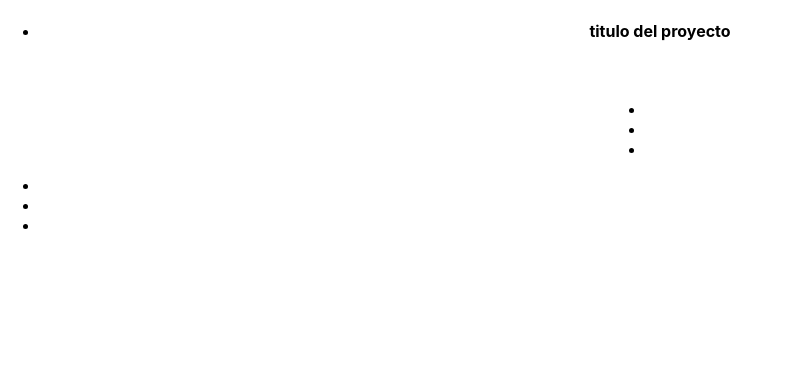
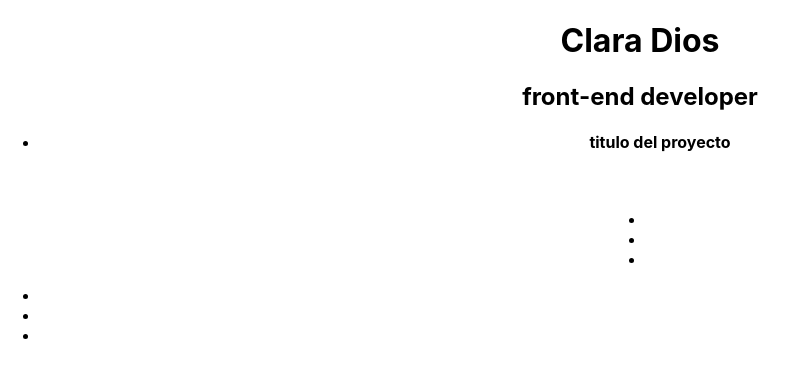
Before and after one commit to claradios/portfolio, a React (Create React App) app: page / in a window 1280 px wide. Shown: the top 378 px of the page, without its empty margins (0-798 px from the left). Built offline with nearby package versions, Linux system fonts and the light colour scheme.

Commit message:
add title content

```diff
--- a/src/App.js
+++ b/src/App.js
@@ -10,6 +10,8 @@ class App extends React.Component {
     return (
       <div className="App">
         <header className="App__header">
+          <h1>Clara Dios</h1>
+          <h2>front-end developer</h2>
         </header>
         <main className="App__main">
           <section className="Main__section_works">
```
